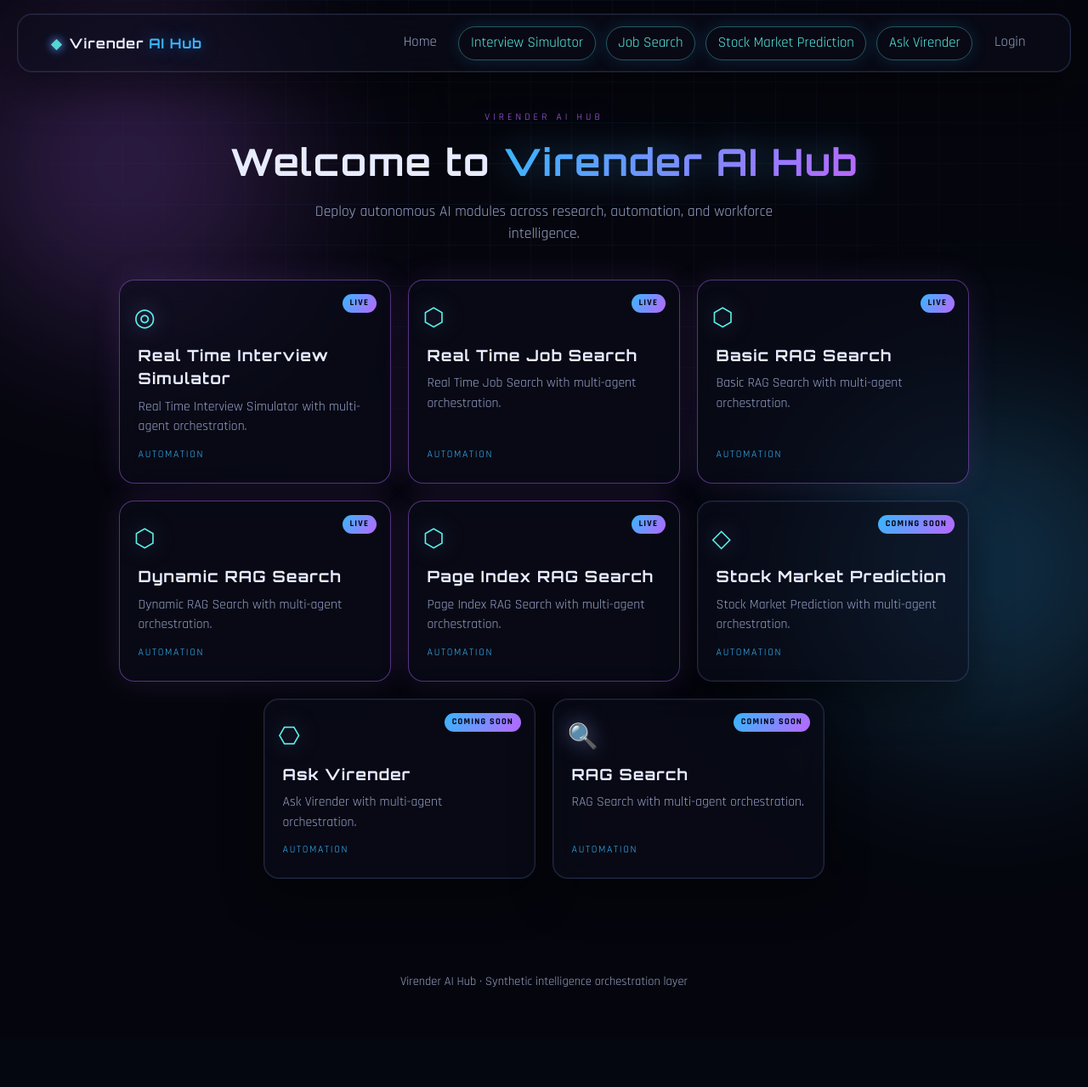
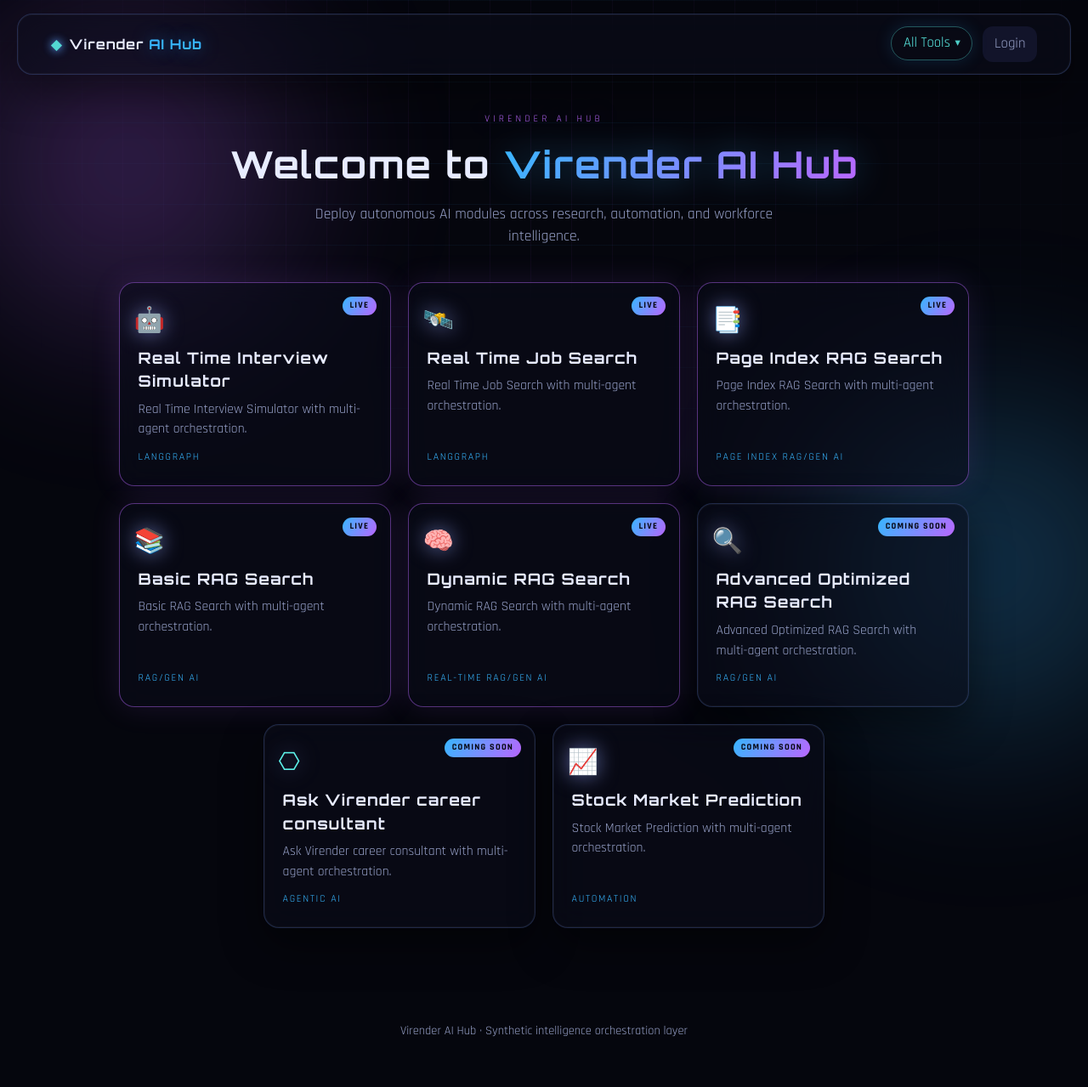
Before and after one commit to virender965532/Virender_AI_Hub, a Flask app: page /basic-rag-search in a window 1280 px wide. Shown: the whole page at 85% size. Before the commit the page ends 1162 px from the top, so only its background shows below. Run offline with Flask 3, Linux system fonts and the light colour scheme; parts of the project's set-up code (start-up, migrations or seed data) failed here and were passed over.

Commit message:
working on basic rag using pageindex

```diff
--- a/static/css/style.css
+++ b/static/css/style.css
@@ -169,6 +169,86 @@ body {
 
 .nav__link--cta:hover {
   box-shadow: 0 0 28px rgba(185, 103, 255, 0.35);
+}
+
+.nav__dropdown {
+  position: relative;
+}
+
+.nav__dropdown-toggle {
+  list-style: none;
+  cursor: pointer;
+  display: inline-flex;
+  align-items: center;
+  gap: 0.35rem;
+  font-family: inherit;
+  font-size: inherit;
+}
+
+.nav__dropdown-toggle::-webkit-details-marker {
+  display: none;
+}
+
+.nav__dropdown-toggle::after {
+  content: "▾";
+  font-size: 0.75em;
+  opacity: 0.85;
+  /* transition: transform var(--transition); */
+}
+
+.nav__dropdown[open] .nav__dropdown-toggle::after {
+  transform: rotate(180deg);
+}
+
+.nav__dropdown-menu {
+  position: absolute;
+  top: calc(100% + 0.5rem);
+  right: 0;
+  min-width: 280px;
+  padding: 0.5rem;
+  border-radius: var(--radius);
+  background: #0c0e1c;
+  border: 1px solid var(--glass-border);
+  box-shadow: 0 12px 40px rgba(0, 0, 0, 0.65), 0 0 24px rgba(56, 182, 255, 0.12);
+  display: flex;
+  flex-direction: column;
+  gap: 0.25rem;
+  z-index: 100;
+  /* animation: fadeUp 0.25s ease both; */
+}
+
+.nav__dropdown-item {
+  color: var(--text-muted);
+  text-decoration: none;
+  padding: 0.55rem 0.85rem;
+  border-radius: 12px;
+  background: #12142a;
+  /* transition: color var(--transition), background var(--transition), box-shadow var(--transition); */
+}
+
+.nav__dropdown-item:hover {
+  color: var(--neon-cyan);
+  background: #1a1d38;
+  box-shadow: 0 0 16px rgba(56, 182, 255, 0.15);
+}
+
+.nav__dropdown-item--soon {
+  cursor: default;
+  opacity: 0.55;
+}
+
+.nav__dropdown-item--soon::after {
+  content: "Coming Soon";
+  float: right;
+  font-size: 0.75rem;
+  color: var(--text-muted);
+  letter-spacing: 0.04em;
+}
+
+.nav__dropdown-item--soon:hover {
+  color: var(--text-muted);
+  background: #12142a;
+  box-shadow: none;
 }
 
 /* Main */
--- a/templates/base.html
+++ b/templates/base.html
@@ -22,12 +22,20 @@
         <span class="logo__text">Virender <span class="logo__accent">AI Hub</span></span>
       </a>
       <nav class="nav">
-        <a href="{{ url_for('main.home') }}" class="nav__link">Home</a>
-        <a href="{{ url_for('main.interview_ui') }}" class="nav__link nav__link--cta">Interview Simulator</a>
-        <a href="{{ url_for('main.job_search') }}" class="nav__link  nav__link--cta">Job Search</a>
-        <a href="{{ url_for('main.home') }}" class="nav__link nav__link--cta">Stock Market Prediction</a>
-        <a href="{{ url_for('main.home') }}" class="nav__link nav__link--cta">Ask Virender</a>
-        <a href="{{ url_for('main.home') }}" class="nav__link">Login</a>
+        <details class="nav__dropdown">
+          <summary class="nav__link nav__link--cta nav__dropdown-toggle">All Tools</summary>
+          <div class="nav__dropdown-menu">
+            <a href="{{ url_for('main.interview_ui') }}" class="nav__dropdown-item">Real Time Interview Simulator</a>
+            <a href="{{ url_for('main.job_search') }}" class="nav__dropdown-item">Real Time Job Search</a>
+            <a href="{{ url_for('main.page_index_rag_search') }}" class="nav__dropdown-item">Page Index RAG Search</a>
+            <a href="{{ url_for('main.basic_rag_search') }}" class="nav__dropdown-item">Basic RAG Search</a>
+            <a href="{{ url_for('main.dynamic_rag_search') }}" class="nav__dropdown-item">Dynamic RAG Search</a>
+            <span class="nav__dropdown-item nav__dropdown-item--soon">Advanced Optimized RAG Search</span>
+            <span class="nav__dropdown-item nav__dropdown-item--soon">Ask Virender Career Consultant</span>
+            <span class="nav__dropdown-item nav__dropdown-item--soon">Stock Market Prediction</span>
+          </div>
+        </details>
+        <a href="{{ url_for('main.home') }}" class="nav__dropdown-item">Login</a>
       </nav>
     </div>
   </header>
@@ -39,6 +47,15 @@
   <footer class="site-footer">
     <p>Virender AI Hub · Synthetic intelligence orchestration layer</p>
   </footer>
+  <script>
+    document.addEventListener('click', (e) => {
+      document.querySelectorAll('.nav__dropdown[open]').forEach((dropdown) => {
+        if (!dropdown.contains(e.target)) {
+          dropdown.removeAttribute('open');
+        }
+      });
+    });
+  </script>
   {% block scripts %}{% endblock %}
 </body>
 </html>
--- a/templates/index.html
+++ b/templates/index.html
@@ -14,72 +14,72 @@
   <a href="{{ url_for('main.interview_ui') }}" class="module-card module-card--link glass module-card--featured" data-tilt>
     <div class="module-card__glow"></div>
     <div class="module-card__badge">Live</div>
-    <div class="module-card__icon module-card__icon--pulse" aria-hidden="true">◎</div>
+    <div class="module-card__icon module-card__icon--pulse" aria-hidden="true">🤖</div>
     <h2 class="module-card__title">Real Time Interview Simulator</h2>
     <p class="module-card__desc">Real Time Interview Simulator with multi-agent orchestration.</p>
-    <span class="module-card__tag module-card__tag--accent">Automation</span>
+    <span class="module-card__tag module-card__tag--accent">LangGraph</span>
   </a>
 
   <a href="{{ url_for('main.job_search') }}" class="module-card module-card--link glass module-card--featured" data-tilt>
     <div class="module-card__glow"></div>
     <div class="module-card__badge">Live</div>
-    <div class="module-card__icon module-card__icon--pulse" aria-hidden="true">⬡</div>
+    <div class="module-card__icon module-card__icon--pulse" aria-hidden="true">🛰️</div>
     <h2 class="module-card__title">Real Time Job Search</h2>
     <p class="module-card__desc">Real Time Job Search with multi-agent orchestration.</p>
-    <span class="module-card__tag module-card__tag--accent">Automation</span>
+    <span class="module-card__tag module-card__tag--accent">LangGraph</span>
+  </a>
+
+  <a href="{{ url_for('main.page_index_rag_search') }}" class="module-card module-card--link glass module-card--featured" data-tilt>
+    <div class="module-card__glow"></div>
+    <div class="module-card__badge">Live</div>
+    <div class="module-card__icon module-card__icon--pulse" aria-hidden="true">📑</div>
+    <h2 class="module-card__title">Page Index RAG Search</h2>
+    <p class="module-card__desc">Page Index RAG Search with multi-agent orchestration.</p>
+    <span class="module-card__tag module-card__tag--accent">Page Index RAG/Gen AI</span>
   </a>
 
   <a href="{{ url_for('main.basic_rag_search') }}" class="module-card module-card--link glass module-card--featured" data-tilt>
     <div class="module-card__glow"></div>
     <div class="module-card__badge">Live</div>
-    <div class="module-card__icon module-card__icon--pulse" aria-hidden="true">⬡</div>
+    <div class="module-card__icon module-card__icon--pulse" aria-hidden="true">📚</div>
     <h2 class="module-card__title">Basic RAG Search</h2>
     <p class="module-card__desc">Basic RAG Search with multi-agent orchestration.</p>
-    <span class="module-card__tag module-card__tag--accent">Automation</span>
+    <span class="module-card__tag module-card__tag--accent">RAG/Gen AI</span>
   </a>
 
   <a href="{{ url_for('main.dynamic_rag_search') }}" class="module-card module-card--link glass module-card--featured" data-tilt>
     <div class="module-card__glow"></div>
     <div class="module-card__badge">Live</div>
-    <div class="module-card__icon module-card__icon--pulse" aria-hidden="true">⬡</div>
+    <div class="module-card__icon module-card__icon--pulse" aria-hidden="true">🧠</div>
     <h2 class="module-card__title">Dynamic RAG Search</h2>
     <p class="module-card__desc">Dynamic RAG Search with multi-agent orchestration.</p>
-    <span class="module-card__tag module-card__tag--accent">Automation</span>
-  </a>
-
-  <a href="{{ url_for('main.page_index_rag_search') }}" class="module-card module-card--link glass module-card--featured" data-tilt>
-    <div class="module-card__glow"></div>
-    <div class="module-card__badge">Live</div>
-    <div class="module-card__icon module-card__icon--pulse" aria-hidden="true">⬡</div>
-    <h2 class="module-card__title">Page Index RAG Search</h2>
-    <p class="module-card__desc">Page Index RAG Search with multi-agent orchestration.</p>
-    <span class="module-card__tag module-card__tag--accent">Automation</span>
+    <span class="module-card__tag module-card__tag--accent">Real-Time RAG/Gen AI</span>
   </a>
 
   <article class="module-card glass" data-tilt>
     <div class="module-card__glow"></div>
     <div class="module-card__badge">Coming Soon</div>
-    <div class="module-card__icon module-card__icon--pulse" aria-hidden="true">◇</div>
-    <h2 class="module-card__title">Stock Market Prediction</h2>
-    <p class="module-card__desc">Stock Market Prediction with multi-agent orchestration.</p>
-    <span class="module-card__tag module-card__tag--accent">Automation</span>
+    <div class="module-card__icon module-card__icon--pulse" aria-hidden="true">🔍</div>
+    <h2 class="module-card__title">Advanced Optimized RAG Search</h2>
+    <p class="module-card__desc">Advanced Optimized RAG Search with multi-agent orchestration.</p>
+    <span class="module-card__tag module-card__tag--accent">RAG/Gen AI</span>
   </article>
 
   <article class="module-card glass" data-tilt>
     <div class="module-card__glow"></div>
     <div class="module-card__badge">Coming Soon</div>
     <div class="module-card__icon module-card__icon--pulse" aria-hidden="true">⎔</div>
-    <h2 class="module-card__title">Ask Virender</h2>
-    <p class="module-card__desc">Ask Virender with multi-agent orchestration.</p>
-    <span class="module-card__tag module-card__tag--accent">Automation</span>
+    <h2 class="module-card__title">Ask Virender career consultant</h2>
+    <p class="module-card__desc">Ask Virender career consultant with multi-agent orchestration.</p>
+    <span class="module-card__tag module-card__tag--accent">Agentic AI</span>
   </article>
 
   <article class="module-card glass" data-tilt>
     <div class="module-card__glow"></div>
     <div class="module-card__badge">Coming Soon</div>
-    <div class="module-card__icon module-card__icon--pulse" aria-hidden="true">🔍</div>
-    <h2 class="module-card__title">RAG Search</h2>
-    <p class="module-card__desc">RAG Search with multi-agent orchestration.</p>
+    <div class="module-card__icon module-card__icon--pulse" aria-hidden="true">📈</div>
+    <h2 class="module-card__title">Stock Market Prediction</h2>
+    <p class="module-card__desc">Stock Market Prediction with multi-agent orchestration.</p>
     <span class="module-card__tag module-card__tag--accent">Automation</span>
   </article>
 </section>
```
Also changed, not shown: pageIndex/basicPageIndex.py (+155 -40 lines).
